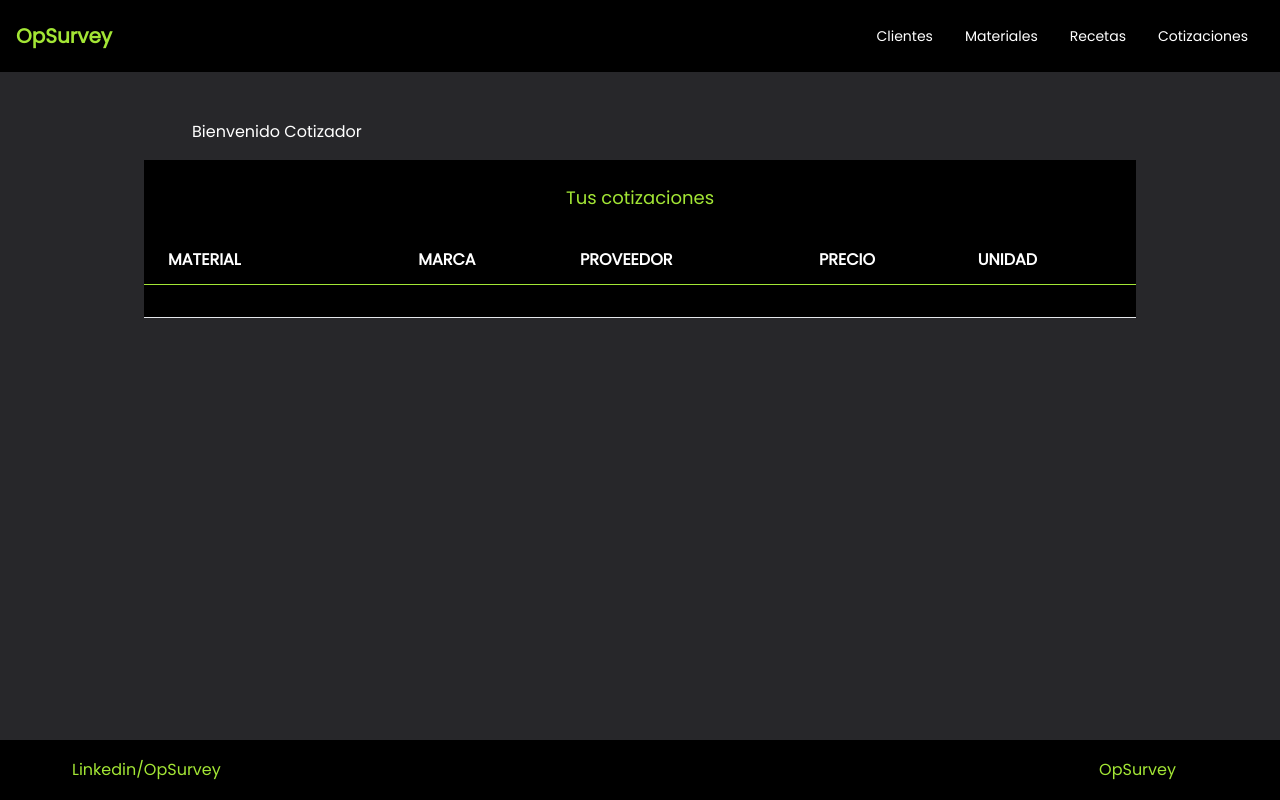
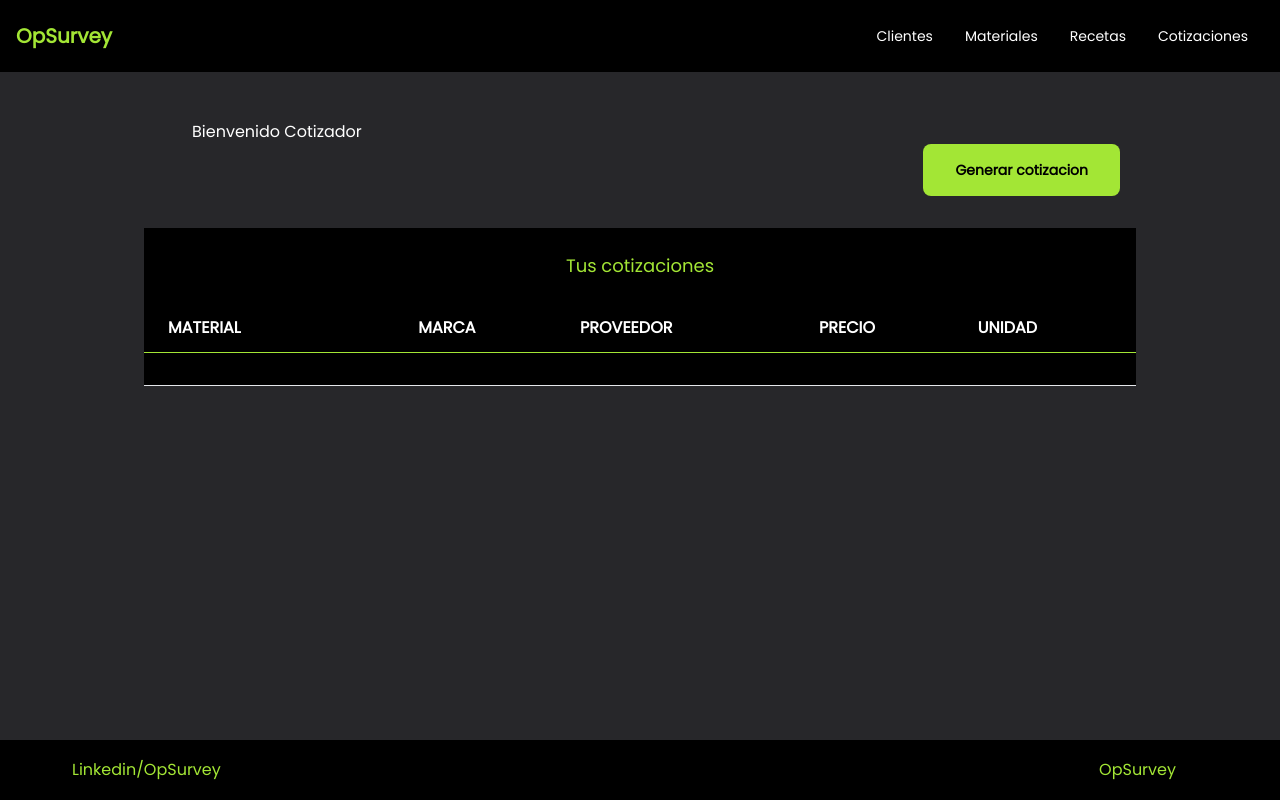
Before and after one commit to OpSurvey/web-app, a Next.js app: page /user/dashboard in a window 1280 px wide. Built offline with nearby package versions, Linux system fonts and the light colour scheme.

Commit message:
add button in dash to add quote

```diff
--- a/components/MaterialList.jsx
+++ b/components/MaterialList.jsx
@@ -33,7 +33,7 @@ export default function MaterialList() {
     <>
       <NavDashboard />
       <div className="container mx-auto flex flex-col w-full h-full pt-6">
-        <div className="flex justify-end xs:justify-center md:justify-end md:pr-20 lg:pr-40">
+        <div className="flex justify-end xs:justify-center md:justify-end md:pr-20 lg:pr-40 pb-4">
           <Button
             onClick={onClick}
             style="bg-lime-400 text-black"
--- a/components/RecipeList.jsx
+++ b/components/RecipeList.jsx
@@ -34,7 +34,7 @@ export default function RecipeList() {
     <>
       <NavDashboard />
       <div className="container mx-auto flex flex-col w-full h-full pt-6">
-        <div className="flex justify-end xs:justify-center md:justify-end md:pr-20 lg:pr-40">
+        <div className="flex justify-end xs:justify-center md:justify-end md:pr-20 lg:pr-40 pb-4">
           <Button
             onClick={onClick}
             style="bg-lime-400 text-black"
--- a/pages/user/dashboard.jsx
+++ b/pages/user/dashboard.jsx
@@ -1,13 +1,17 @@
-import CardTable from "../../components/CardTable";
-import StatusCard from "../../components/InformativeCard";
-import InformativeCarousel from "../../components/informativeCarousel";
 import useWindowDimensions from "../../hooks/useWindowDimensions";
-import ProjectCard from "../../components/ProjectCard";
 import NavDashboard from "../../components/NavDashboard";
+import Button from "../../components/Button";
+import { useRouter } from "next/router";
 
 export default function Dashboard() {
   const width = useWindowDimensions();
   console.log(width);
+
+  const router = useRouter();
+
+  const onClick = () => {
+    router.push("/user/cotizacion");
+  };
 
   return (
     <>
@@ -16,6 +20,13 @@ export default function Dashboard() {
         <section className="px-10 lg:px-48 pt-12 text-white">
           <h3>Bienvenido Cotizador</h3>
         </section>
+        <div className="flex justify-end xs:justify-center md:justify-end md:pr-20 lg:pr-40 pb-4">
+          <Button
+            onClick={onClick}
+            style="bg-lime-400 text-black"
+            text="Generar cotizacion"
+          />
+        </div>
         <div className="overflow-x-auto pt-4 relative lg:px-36">
           <div className="bg-black w-full p-2 xl:p-6 text-lg font-medium text-center text-lime-400">
             <p>Tus cotizaciones</p>
```
